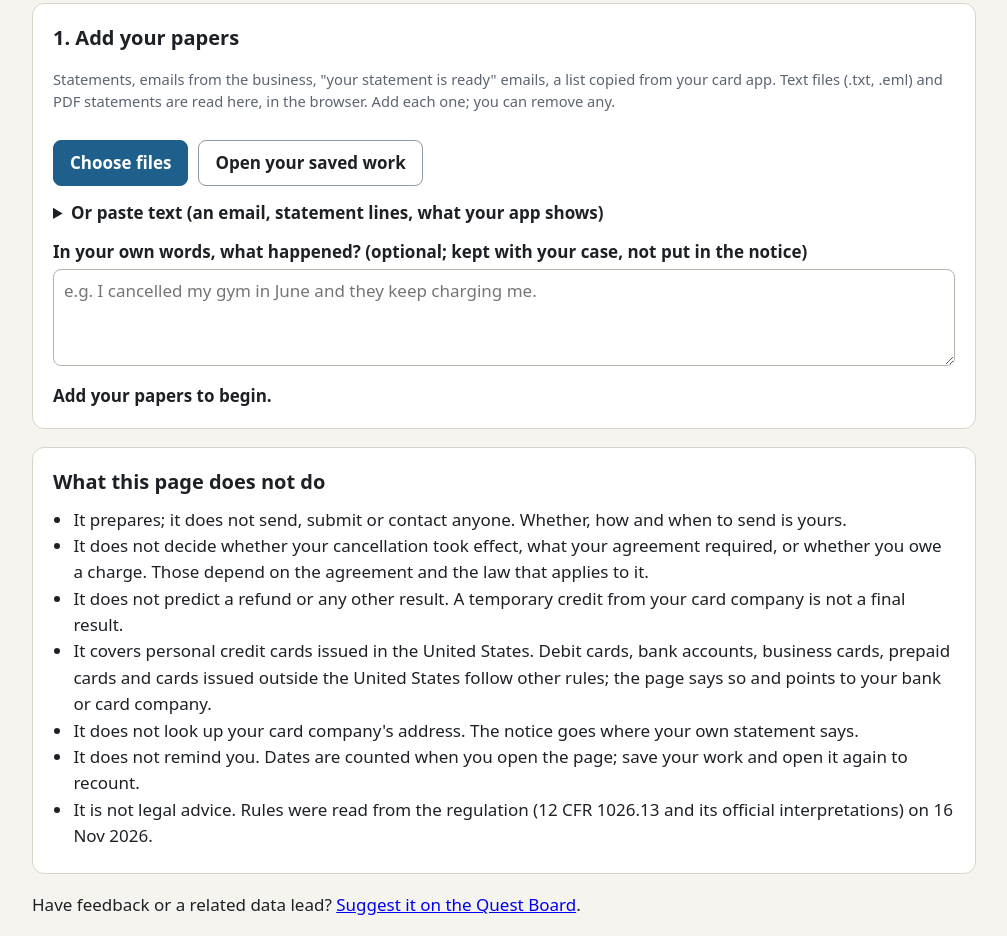
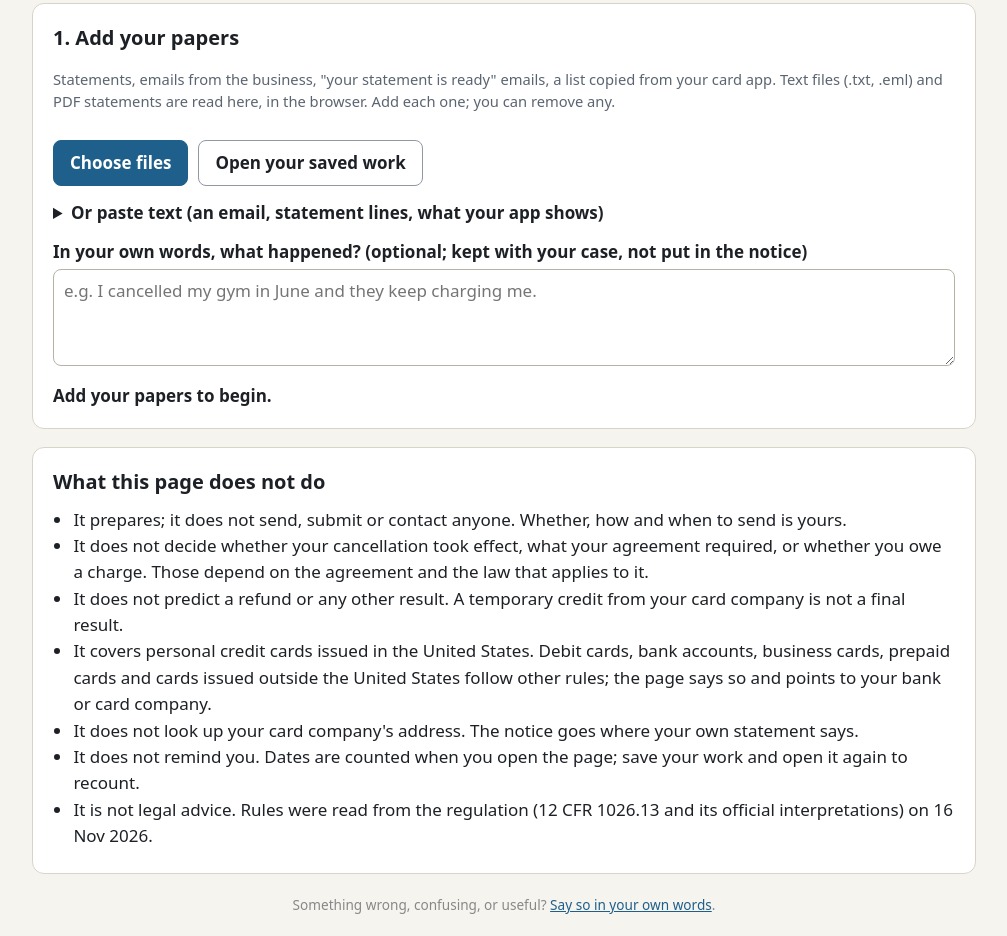
Before and after one commit to GreatTombProductions/charged-after-cancelling, a plain HTML site: page index.html in a window 1280 px wide. Shown: the part 699-1635 px from the top of the page, without its empty margins (136-1143 px from the left). Drawn offline with Linux system fonts and the light colour scheme.

Commit message:
The answer-back line no longer uses an inline style or the words data lead.

```diff
--- a/index.html
+++ b/index.html
@@ -92,7 +92,7 @@
       <li>It is not legal advice. Rules were read from the regulation (12 CFR 1026.13 and its official interpretations) on 16 Nov 2026.</li>
     </ul>
   </section>
-  <p class="quest-board-feedback" style="margin:1.25rem auto;max-width:720px;padding:0 1rem;text-align:center;font-size:0.85rem;color:#888;">Have feedback or a related data lead? <a href="https://greattombproductions.github.io/quest-board/?project=charged-after-cancelling#suggest" target="_blank" rel="noopener">Suggest it on the Quest Board</a>.</p>
+  <p class="quest-board-feedback">Something wrong, confusing, or useful? <a href="https://greattombproductions.github.io/quest-board/?project=charged-after-cancelling#suggest" target="_blank" rel="noopener">Say so in your own words</a>.</p>
 </main>
 
 <pre id="printArea" class="print-only"></pre>
--- a/style.css
+++ b/style.css
@@ -89,3 +89,5 @@ ol.todo li { margin: 4px 0; }
 .closed-note { background: var(--bad-bg); border-radius: 8px; padding: 6px 10px; margin: 6px 0; font-size: .93rem; }
 ol.todo li.soon { font-weight: 600; }
 .shown-date { grid-column: 1 / -1; }
+.quest-board-feedback { margin: 1.25rem auto; max-width: 720px; padding: 0 1rem; text-align: center; font-size: 0.85rem; color: #888; }
+.quest-board-feedback a { color: var(--accent); }
```
